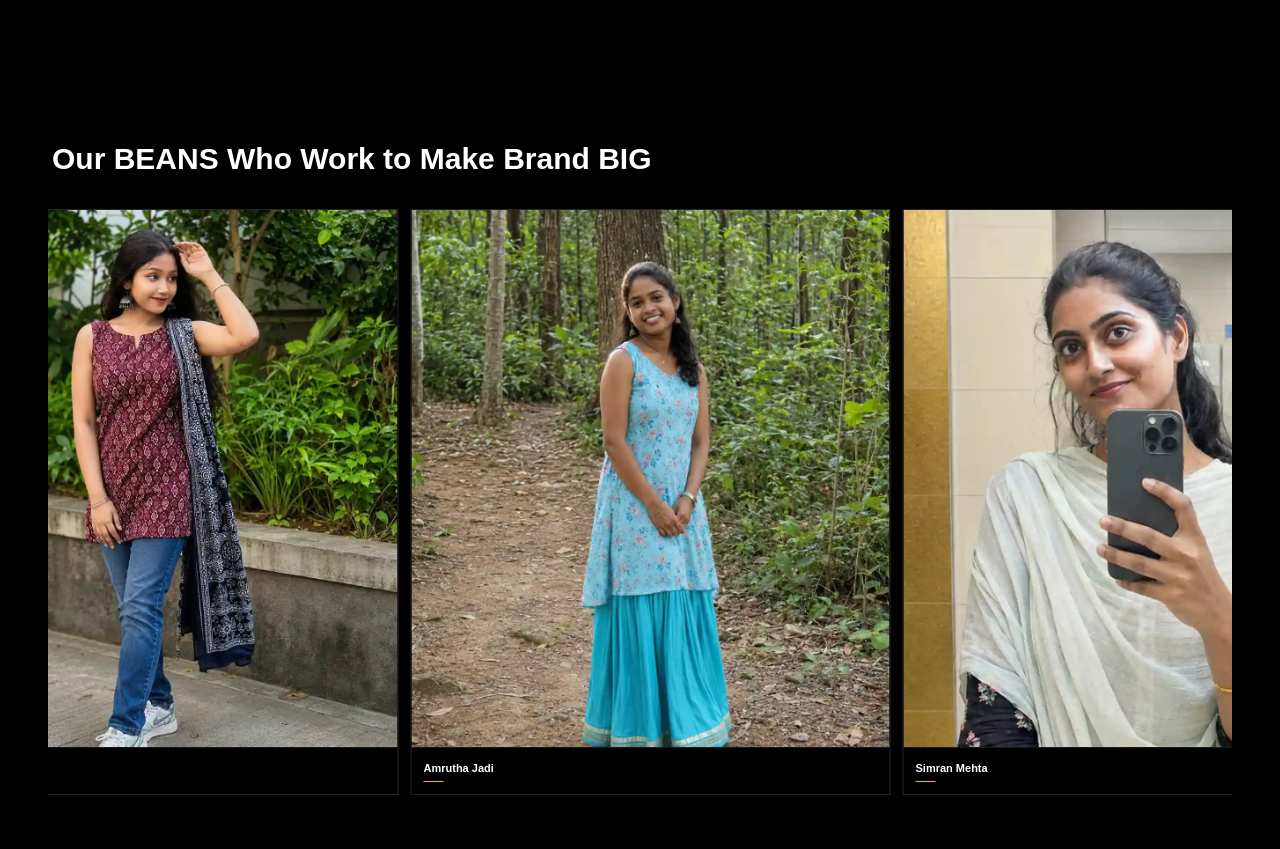
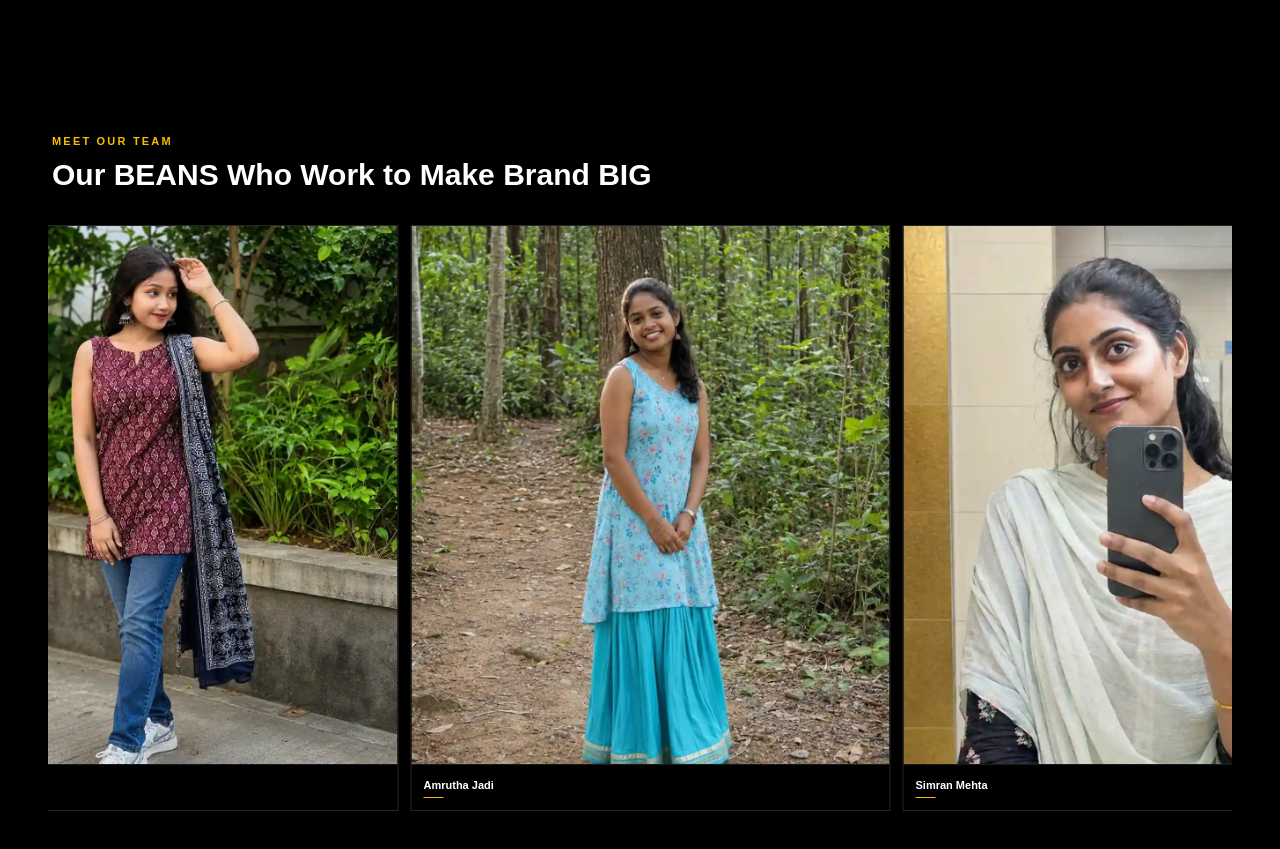
Before and after one commit to bigbeansdigital/bigbeansdigitalwebsite, a Next.js app: page /about in a window 1280 px wide. Shown: the part 5400-6249 px from the top of the page. Built offline with nearby package versions, Linux system fonts and the light colour scheme.

Commit message:
new update | 2026-10-25 03:36

```diff
--- a/components/About.tsx
+++ b/components/About.tsx
@@ -1340,6 +1340,7 @@ export default function AboutPage() {
   <div className="mx-auto max-w-[1450px] px-5 sm:px-8 lg:px-12">
     <TeamMarquee
       members={creativeTeam}
+      eyebrow="MEET OUR TEAM"
       title="Our BEANS Who Work to Make Brand BIG"
     />
   </div>
```
